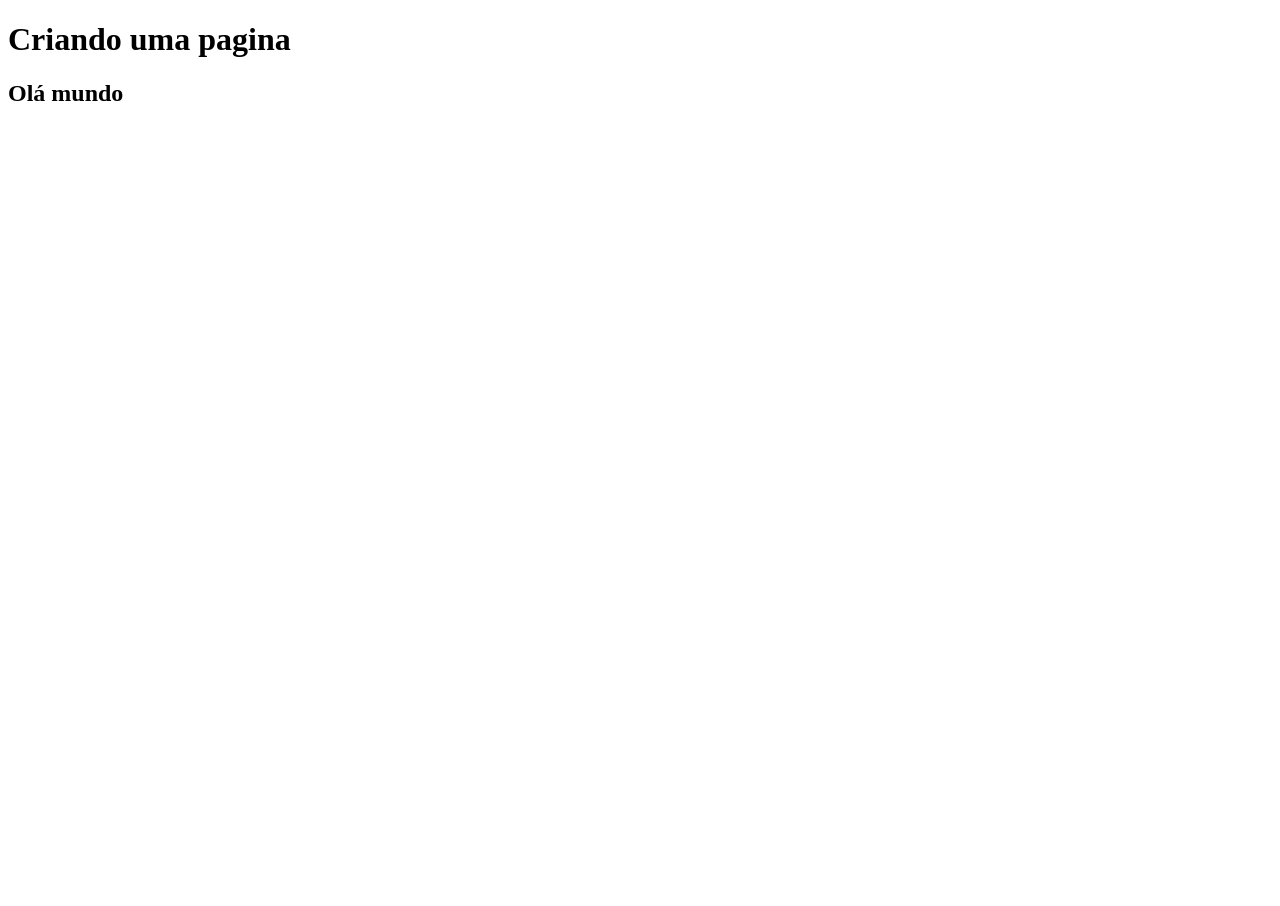
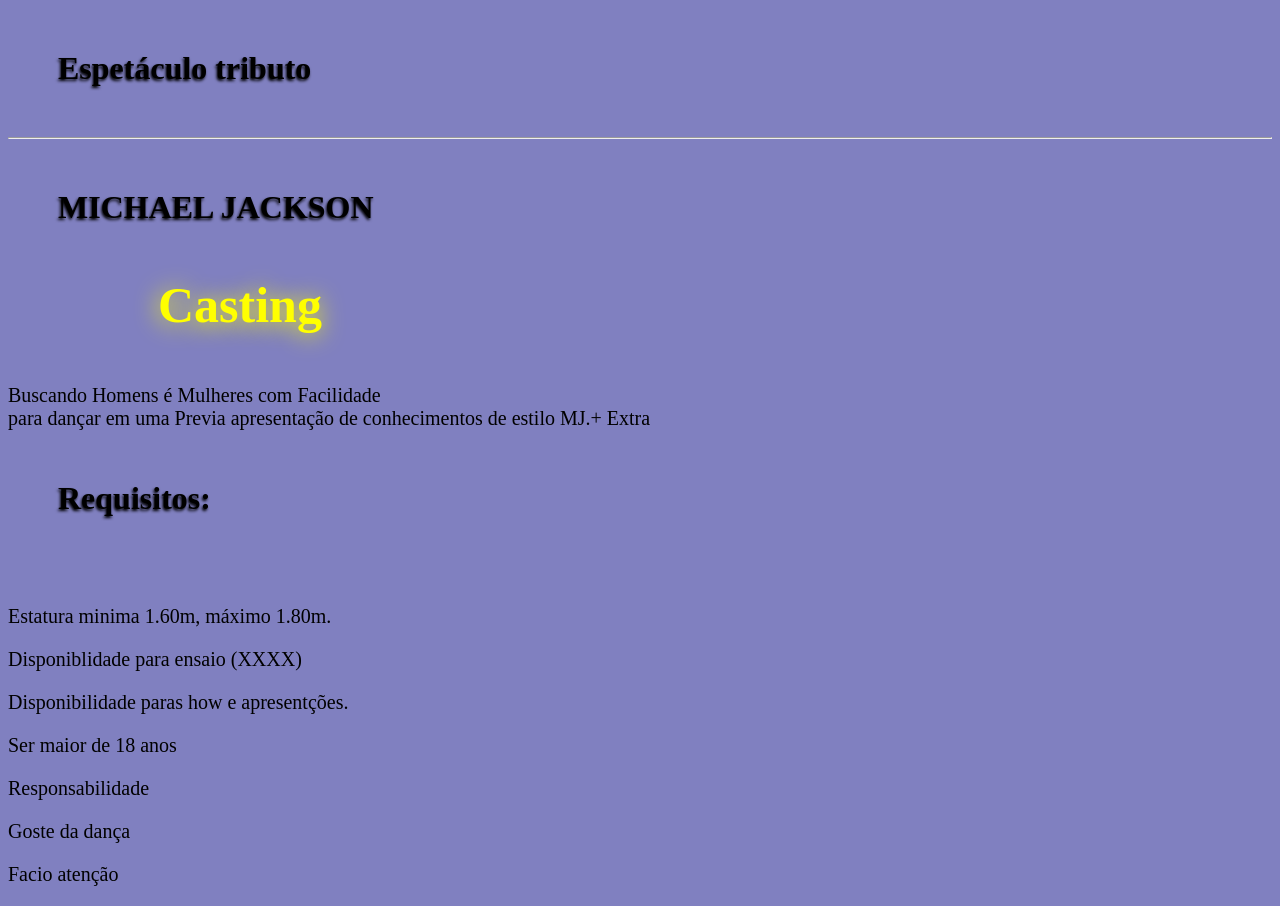
Before and after one commit to edskate/Programa--o-003, a plain HTML site: page index.html in a window 1280 px wide. Before the commit the page ends 800 px from the top, so only its background shows below. Drawn offline with Linux system fonts and the light colour scheme.

Commit message:
Criação

```diff
--- a/index.html
+++ b/index.html
@@ -6,11 +6,55 @@
     <meta http-equiv="X-UA-Compatible" content="IE=edge">
     <meta name="viewport" content="width=device-width, initial-scale=1.0">
     <title>programação 003</title>
+    <style>
+        body {
+            background-color: #8080c0;
+        }
+
+        h1 {
+            text-shadow: -1px 2px 3px;
+            margin: 50px;
+        }
+
+        h2 {
+            color: #008080;
+            text-shadow: -1px 2px 3px #000;
+            margin: 30px;
+
+        }
+
+        h3 {
+            font-size: 50px;
+            margin-left: 150px;
+            color: yellow;
+            text-shadow:
+                -1px 2px 23px;
+        }
+
+        p {
+            font-size: 20px;
+        }
+    </style>
 </head>
 
 <body>
-<h1>Criando uma pagina</h1>
-<h2>Olá mundo</h2>
+    <h1>Espetáculo tributo </h2>
+        <hr>
+        <h1>MICHAEL JACKSON</h1>
+        <h3>Casting</h3>
+        <p>Buscando Homens é Mulheres com Facilidade <br> para dançar em uma Previa apresentação de conhecimentos de
+            estilo
+            MJ.+ Extra</p>
+        <h1>Requisitos:</h1>
+        <br>
+        <p>Estatura minima 1.60m, máximo 1.80m.</p>
+        <p>Disponiblidade para ensaio (XXXX)</p>
+        <p>Disponibilidade paras how e apresentções.</p>
+        <p>Ser maior de 18 anos</p>
+        <p>Responsabilidade</p>
+        <p>Goste da dança</p>
+        <p>Facio atenção</p>
+
 </body>
 
 </html>
```
